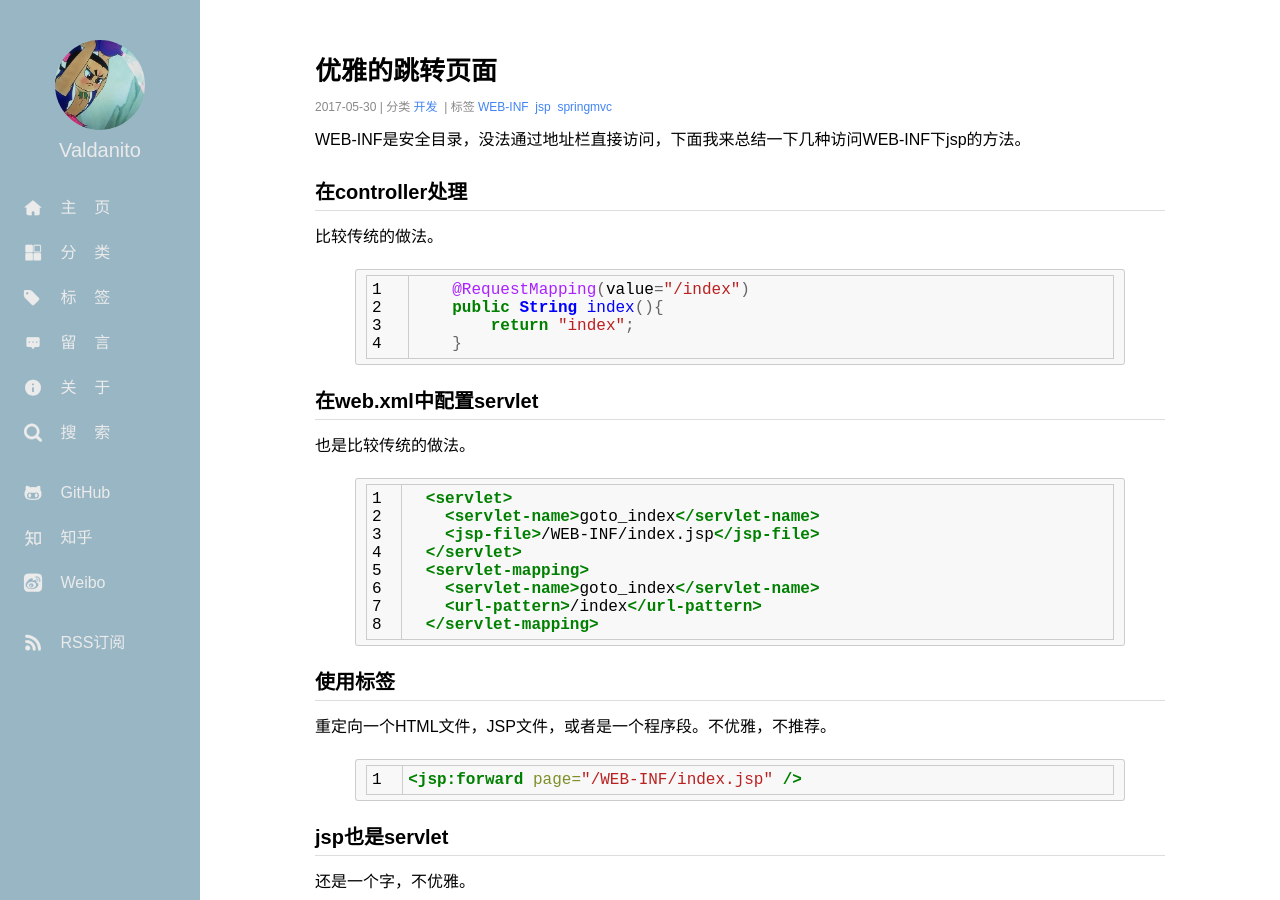
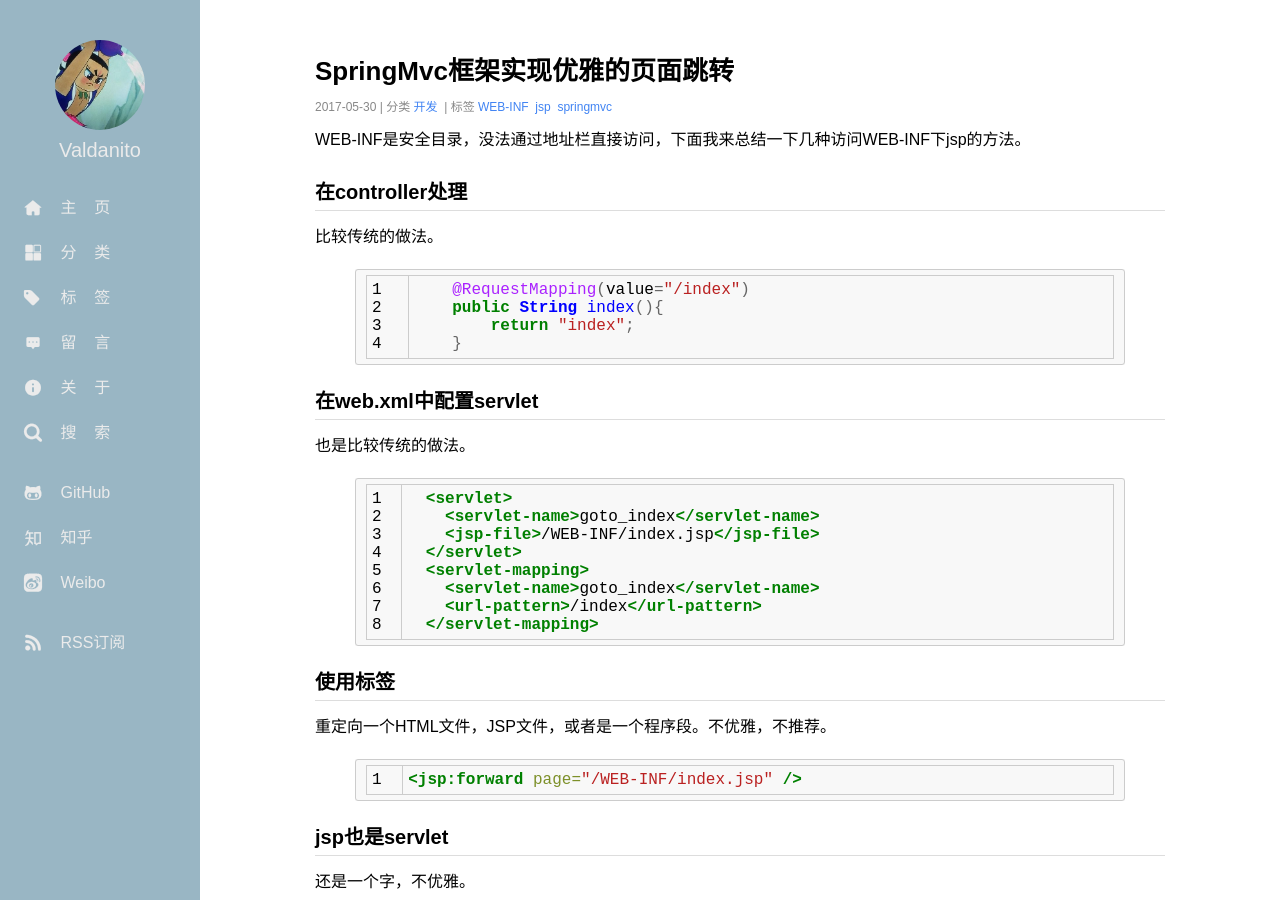
Before and after one commit to Valdanitooooo/Valdanitooooo.github.io, a Jekyll site: the page built from _posts/2017-05-30-accessed-web-inf-jsp.md, in a window 1280 px wide and 900 px high. Built offline with Jekyll 4.4.1, drawn with Linux system fonts in a browser that asks for light colours; comment, search, counter and statistics services are not loaded.

Commit message:
Update 2017-05-30-accessed-web-inf-jsp.md
commit

```diff
--- a/_posts/2017-05-30-accessed-web-inf-jsp.md
+++ b/_posts/2017-05-30-accessed-web-inf-jsp.md
@@ -1,6 +1,6 @@
 ---
 layout: post
-title: 优雅的跳转页面
+title: SpringMvc框架实现优雅的页面跳转
 categories: 开发
 tags: WEB-INF jsp springmvc
 comments: no
```
